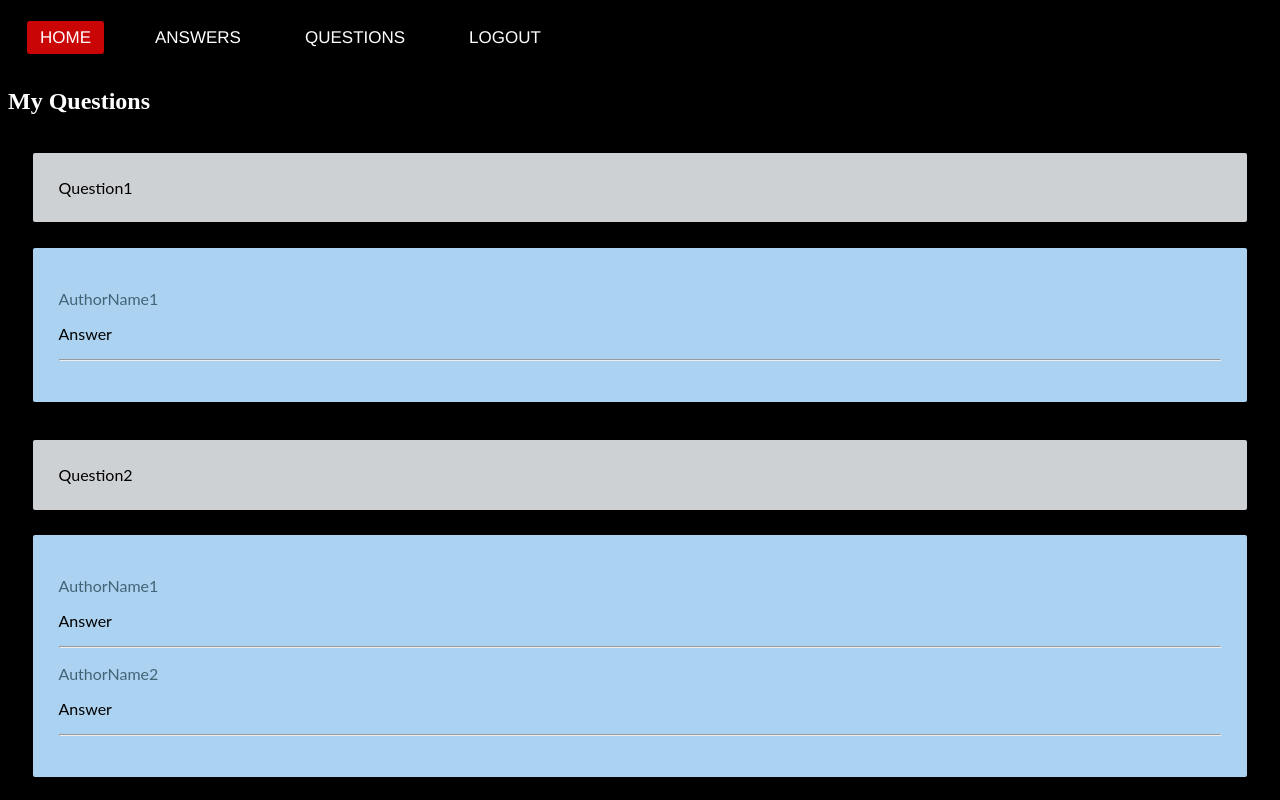
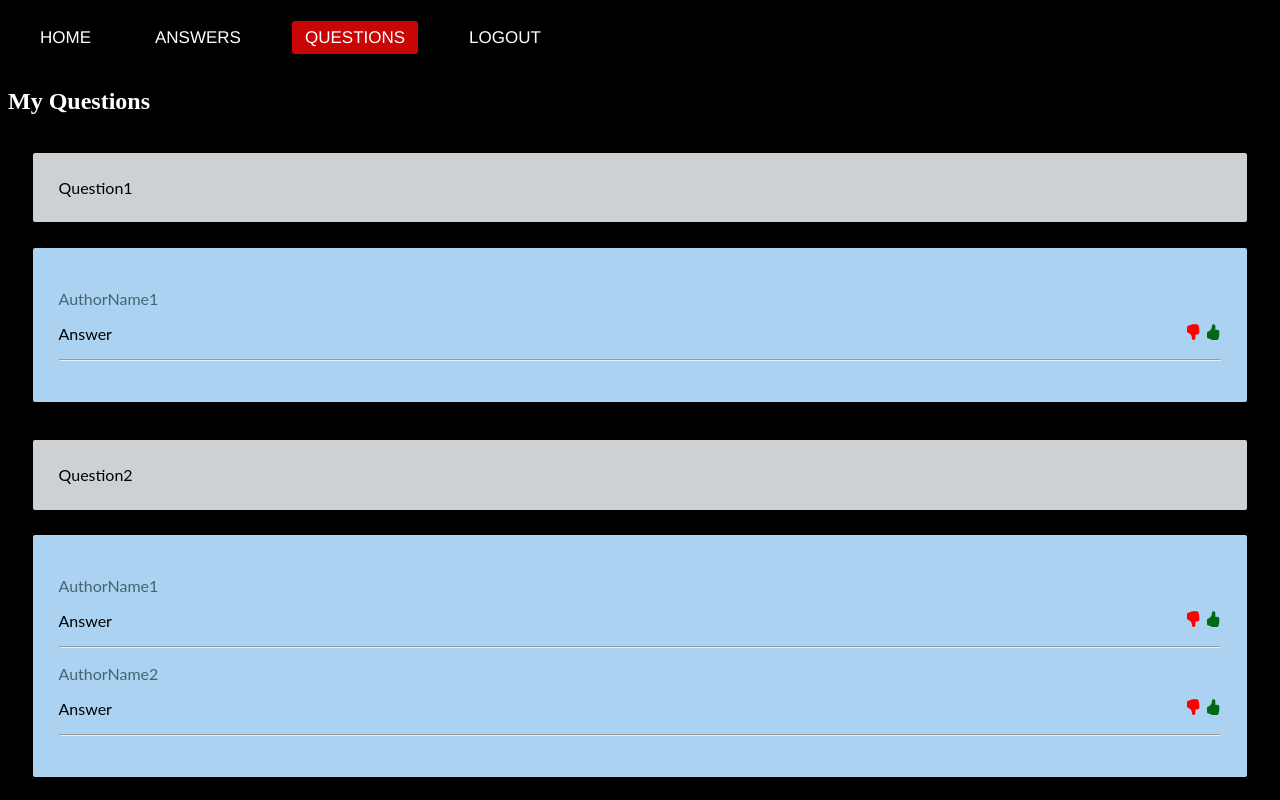
Before and after one commit to Darshan614/Weber, a React (Create React App) app: page /Questions in a window 1280 px wide. Shown: the top 800 px of the page. Built offline with nearby package versions, Linux system fonts and the light colour scheme.

Commit message:
Links changed in navbar to navlink, icons added

```diff
--- a/src/Layout/Navbar.js
+++ b/src/Layout/Navbar.js
@@ -1,7 +1,9 @@
 import React from 'react';
 import classes from './Navbar.module.css';
 import { List } from 'react-bootstrap-icons';
+import { HandThumbsDown } from 'react-bootstrap-icons';
 import { useState } from 'react';
+import { NavLink } from 'react-router-dom';
 
 function Navbar() {
   const [listshow, setshowlist] = useState(false);
@@ -18,24 +20,44 @@ function Navbar() {
       <label className={classes.label}></label>
       <ul className={`${listshow ? classes.show : classes.lst}`}>
         <li className={classes.li}>
-          <a className={classes.active} href="/">
+          <NavLink
+            className={(navData) =>
+              navData.isActive ? classes.active : classes.link
+            }
+            to="/"
+          >
             Home
-          </a>
+          </NavLink>
         </li>
         <li className={classes.li}>
-          <a className={classes.link} href="/Answers">
+          <NavLink
+            className={(navData) =>
+              navData.isActive ? classes.active : classes.link
+            }
+            to="/Answers"
+          >
             Answers
-          </a>
+          </NavLink>
         </li>
         <li className={classes.li}>
-          <a className={classes.link} href="#">
+          <NavLink
+            className={(navData) =>
+              navData.isActive ? classes.active : classes.link
+            }
+            to="/Questions"
+          >
             Questions
-          </a>
+          </NavLink>
         </li>
         <li className={classes.li}>
-          <a className={classes.link} href="/">
+          <NavLink
+            className={(navData) =>
+              navData.isActive ? classes.active : classes.link
+            }
+            to="/#"
+          >
             Logout
-          </a>
+          </NavLink>
         </li>
       </ul>
     </nav>
--- a/src/Pages/MyQuestions.js
+++ b/src/Pages/MyQuestions.js
@@ -1,5 +1,6 @@
 import React from 'react';
 import classes from './MyQuestions.module.css';
+import { HandThumbsUpFill, HandThumbsDownFill } from 'react-bootstrap-icons';
 
 function MyAnswers() {
   //fetch answers and send as props
@@ -29,7 +30,11 @@ function MyAnswers() {
                   return (
                     <div>
                       <p className={classes.author}> {Object.keys(a)}</p>
-                      <p>{Object.values(a)}</p>
+                      <p>
+                        {Object.values(a)}
+                        <a href="#"><HandThumbsUpFill className={classes.like} /></a>
+                        <a href="#"><HandThumbsDownFill className={classes.dislike} /></a>
+                      </p>
                       <hr />
                     </div>
                   );
--- a/src/Pages/MyQuestions.module.css
+++ b/src/Pages/MyQuestions.module.css
@@ -20,3 +20,14 @@
 .author{
   color: rgba(1, 30, 39, 0.61);
 }
+
+.like{
+  color: rgb(3, 104, 20);
+  float: inline-end;
+}
+
+.dislike{
+  color: red;
+  float: inline-end;
+  margin-right: 4px;
+}
```
